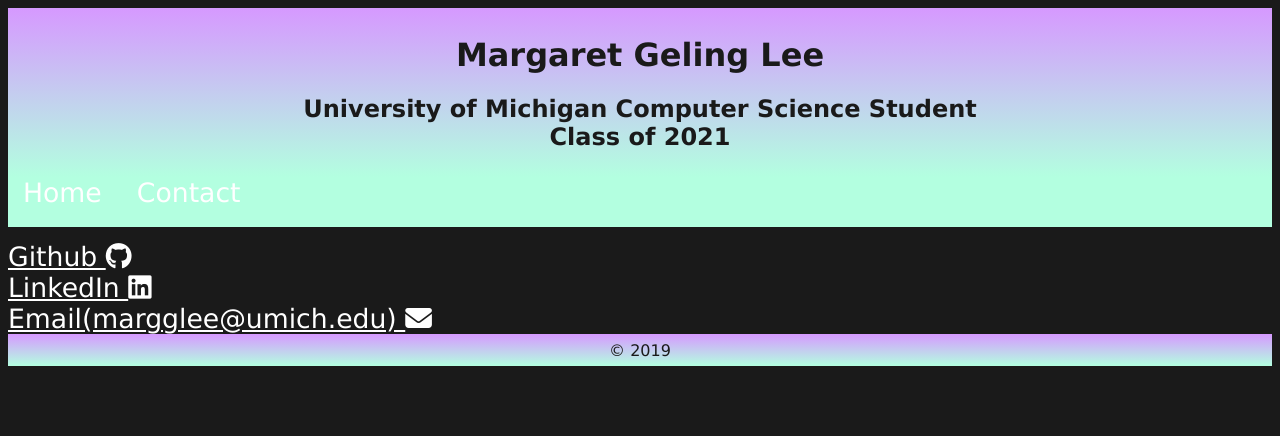
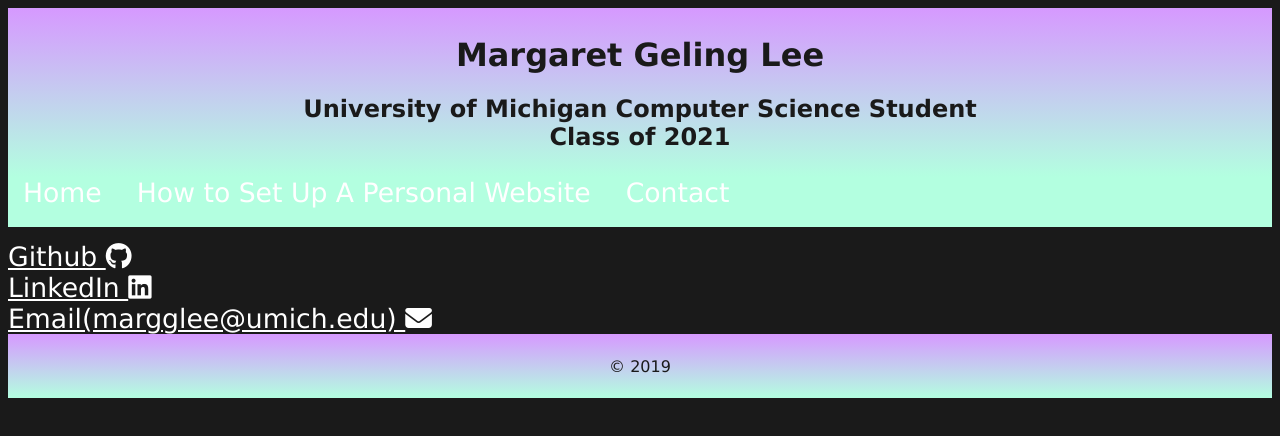
Before and after one commit to margglee/Personal-website, a plain HTML site: page contact.html in a window 1280 px wide. Drawn offline with Linux system fonts and the light colour scheme.

Commit message:
fixed errors on css and html files

```diff
--- a/contact.html
+++ b/contact.html
@@ -16,6 +16,7 @@
   </header>
   <nav>
     <a href="index.html">Home</a>
+    <a href="how-to-set-up-a-personal-website.html">How to Set Up A Personal Website</a>
     <a href="contact.html">Contact</a>
   </nav>
   <main>
@@ -26,7 +27,7 @@
     <a href="mailto:margglee@umich.edu" aria-label="Email">Email(margglee@umich.edu) <i class="fas fa-envelope"></i></a>
   </main>
   <footer>
-    &#169; 2019
+    <p>&#169; 2019</p>
   </footer>
 </body>
 
```
Also changed, not shown: how-to-set-up-a-personal-website.html (+1 -1 lines), index.html (+1 -1 lines).
